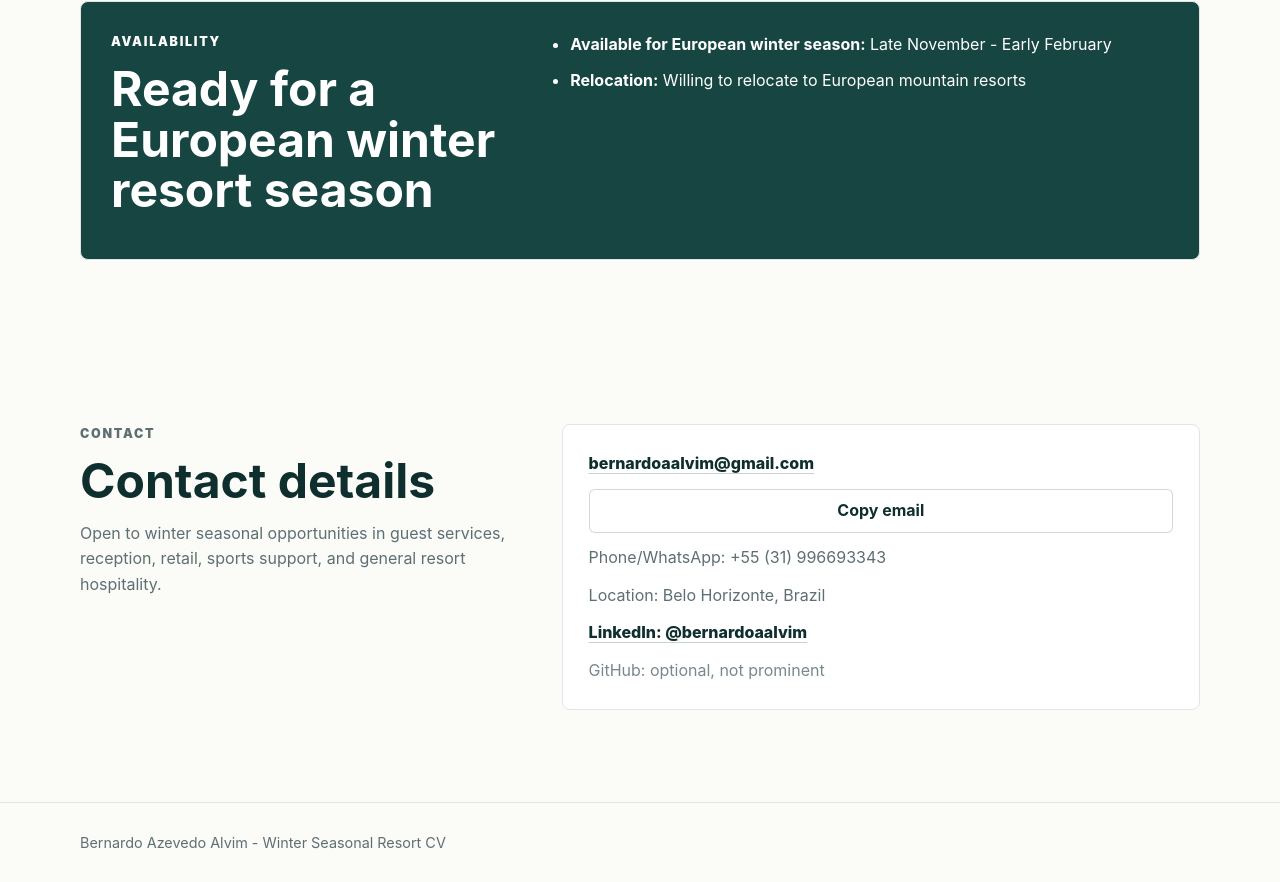
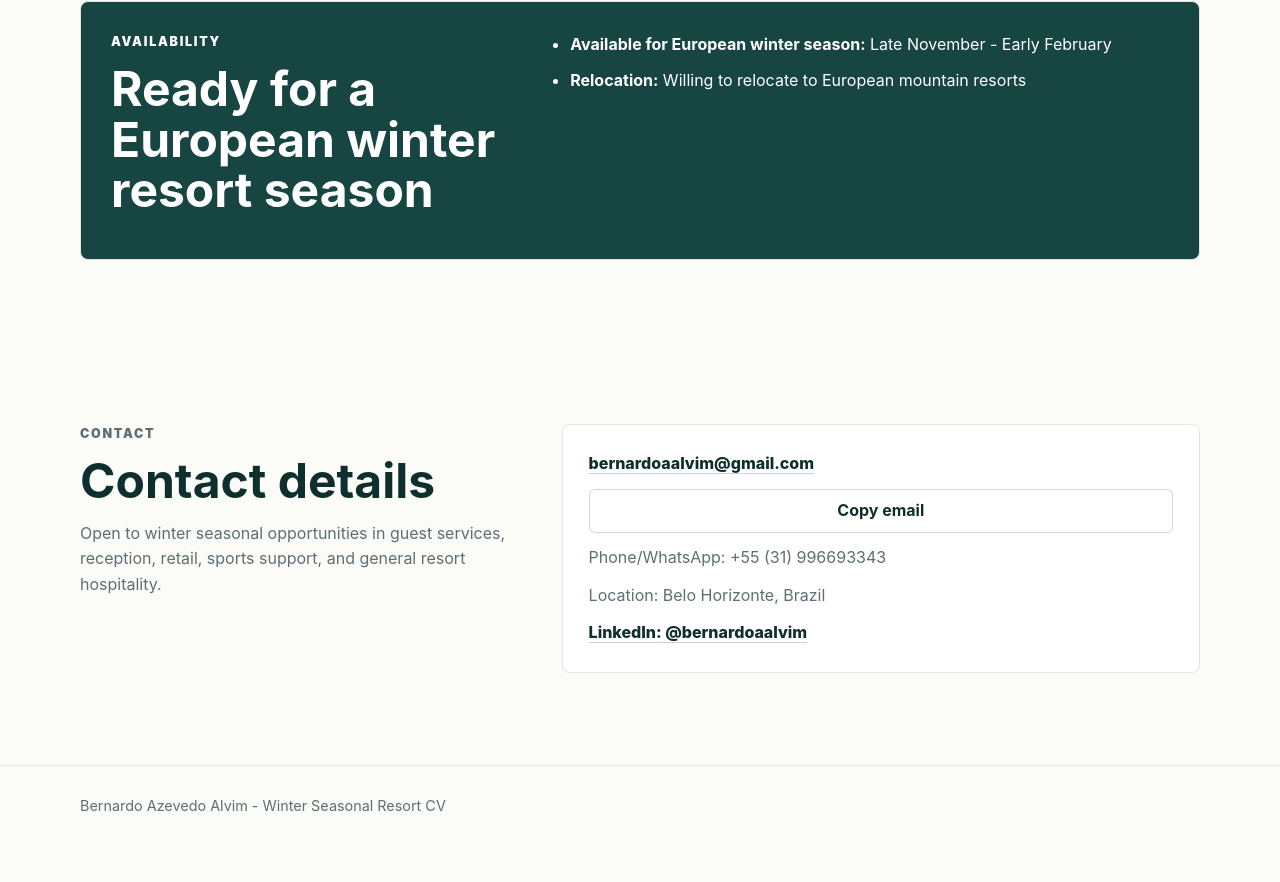
Before and after one commit to bernardoalvimibmec/Resumee-CustomerService, a plain HTML site: page index.html in a window 1280 px wide. Shown: the part 5445-6327 px from the top of the page. After the commit the page ends 6290 px from the top, so only its background shows below. Drawn offline with Linux system fonts and the light colour scheme.

Commit message:
remove github

```diff
--- a/index.html
+++ b/index.html
@@ -299,7 +299,6 @@
           <span>Phone/WhatsApp: +55 (31) 996693343</span>
           <span>Location: Belo Horizonte, Brazil</span>
           <a href="https://www.linkedin.com/in/bernardoaalvim/">LinkedIn: @bernardoaalvim</a>
-          <span class="optional-link">GitHub: optional, not prominent</span>
         </address>
       </div>
     </section>
```
